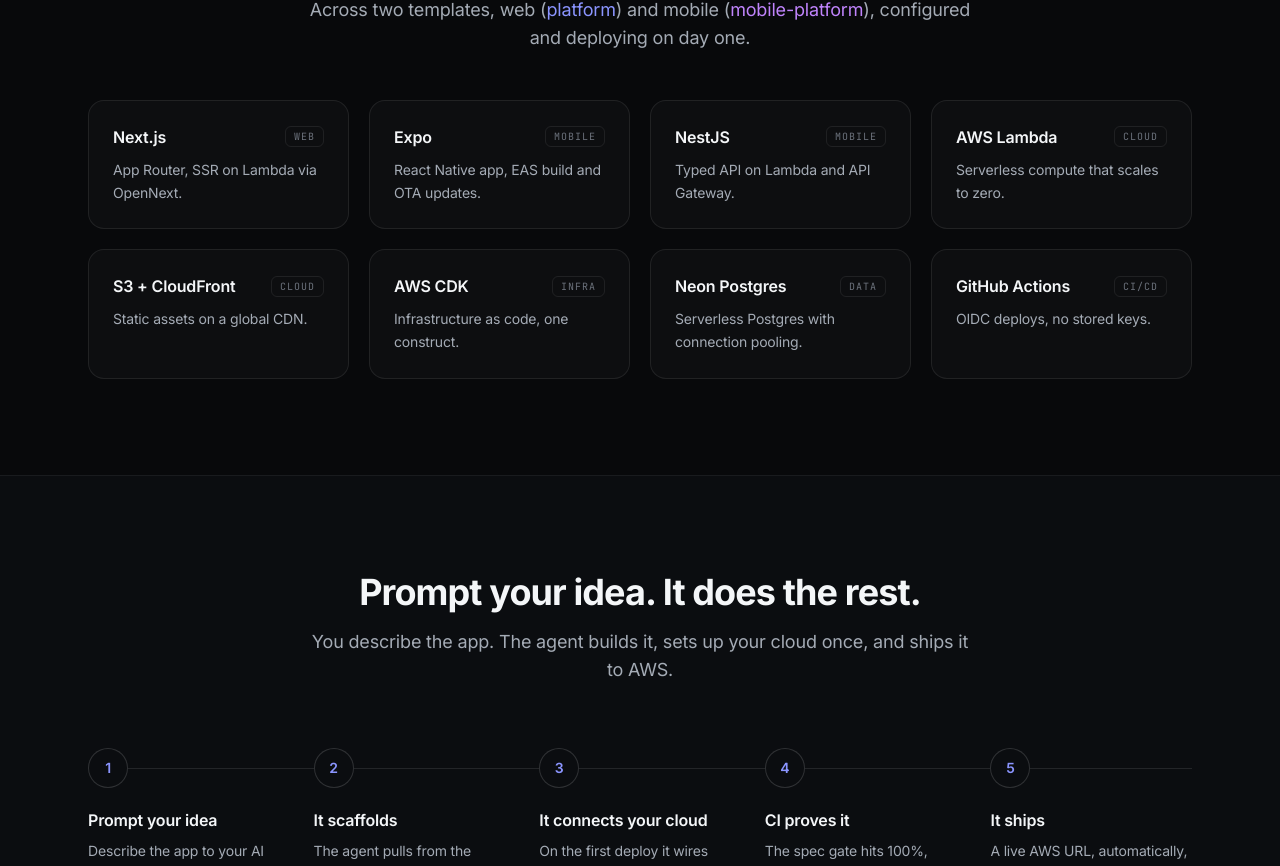
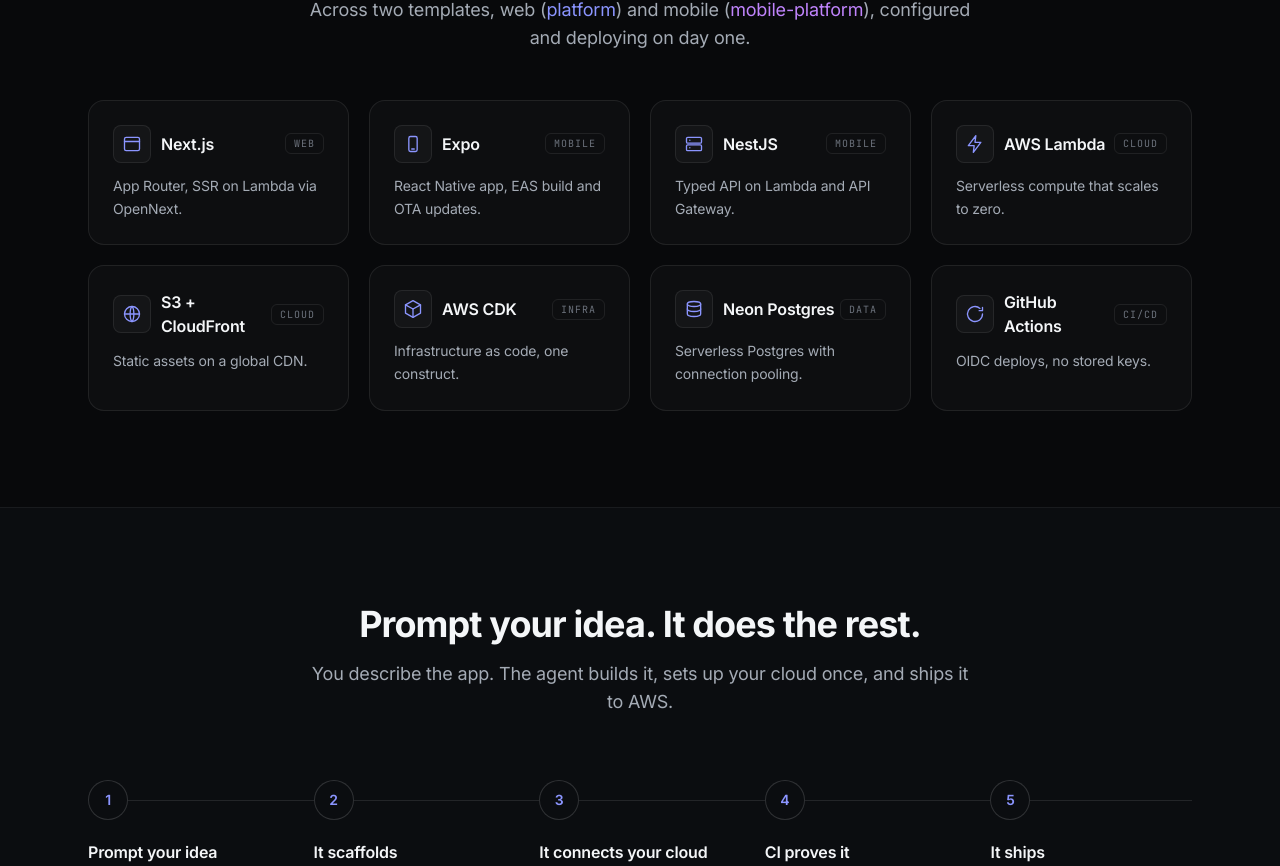
Before and after one commit to elleskay/platform-site, a Next.js app: page /platform-site/ in a window 1280 px wide. Shown: the part 2079-2945 px from the top of the page. Built offline with nearby package versions, Linux system fonts and the light colour scheme.

Commit message:
Stacks: add an icon to each technology card

```diff
--- a/app/page.tsx
+++ b/app/page.tsx
@@ -146,17 +146,31 @@
   );
 }
 
+function TechIcon({ name, className = "h-5 w-5" }: { name: string; className?: string }) {
+  const p: Record<string, React.ReactNode> = {
+    next: <><rect x="3" y="4" width="18" height="16" rx="2" /><path d="M3 9h18" /></>,
+    expo: <><rect x="7" y="3" width="10" height="18" rx="2" /><path d="M10.5 18h3" /></>,
+    nest: <><rect x="3" y="4" width="18" height="7" rx="1.5" /><rect x="3" y="13" width="18" height="7" rx="1.5" /><path d="M7 7.5h.01M7 16.5h.01" /></>,
+    lambda: <path d="M13 2L4 14h7l-1 8 9-12h-7l1-8z" />,
+    cdn: <><circle cx="12" cy="12" r="9" /><path d="M3 12h18" /><path d="M12 3c3 3 3 15 0 18M12 3c-3 3-3 15 0 18" /></>,
+    cdk: <><path d="M12 2l9 5-9 5-9-5 9-5z" /><path d="M3 7v10l9 5 9-5V7" /><path d="M12 12v10" /></>,
+    db: <><ellipse cx="12" cy="6" rx="8" ry="3" /><path d="M4 6v12c0 1.7 3.6 3 8 3s8-1.3 8-3V6" /><path d="M4 12c0 1.7 3.6 3 8 3s8-1.3 8-3" /></>,
+    actions: <><path d="M21 12a9 9 0 1 1-3-6.7" /><path d="M21 4v4h-4" /></>,
+  };
+  return <svg viewBox="0 0 24 24" className={className} fill="none" stroke="var(--color-accent)" strokeWidth="1.6" strokeLinecap="round" strokeLinejoin="round">{p[name]}</svg>;
+}
+
 /* Stacks: the technologies wired into the templates */
 function Stacks() {
-  const stacks: [string, string, string][] = [
-    ["Next.js", "Web", "App Router, SSR on Lambda via OpenNext."],
-    ["Expo", "Mobile", "React Native app, EAS build and OTA updates."],
-    ["NestJS", "Mobile", "Typed API on Lambda and API Gateway."],
-    ["AWS Lambda", "Cloud", "Serverless compute that scales to zero."],
-    ["S3 + CloudFront", "Cloud", "Static assets on a global CDN."],
-    ["AWS CDK", "Infra", "Infrastructure as code, one construct."],
-    ["Neon Postgres", "Data", "Serverless Postgres with connection pooling."],
-    ["GitHub Actions", "CI/CD", "OIDC deploys, no stored keys."],
+  const stacks: [string, string, string, string][] = [
+    ["Next.js", "Web", "App Router, SSR on Lambda via OpenNext.", "next"],
+    ["Expo", "Mobile", "React Native app, EAS build and OTA updates.", "expo"],
+    ["NestJS", "Mobile", "Typed API on Lambda and API Gateway.", "nest"],
+    ["AWS Lambda", "Cloud", "Serverless compute that scales to zero.", "lambda"],
+    ["S3 + CloudFront", "Cloud", "Static assets on a global CDN.", "cdn"],
+    ["AWS CDK", "Infra", "Infrastructure as code, one construct.", "cdk"],
+    ["Neon Postgres", "Data", "Serverless Postgres with connection pooling.", "db"],
+    ["GitHub Actions", "CI/CD", "OIDC deploys, no stored keys.", "actions"],
   ];
   return (
     <section id="stacks" className="border-t border-white/[0.06]">
@@ -166,13 +180,16 @@
           <p className="mt-4 text-lg text-[var(--color-muted)]">Across two templates, web (<a href={REPO} className="text-[var(--color-accent)] hover:underline">platform</a>) and mobile (<a href={MOBILE_REPO} className="text-[var(--color-violet)] hover:underline">mobile-platform</a>), configured and deploying on day one.</p>
         </div>
         <div className="mt-12 grid gap-5 sm:grid-cols-2 lg:grid-cols-4">
-          {stacks.map(([name, kind, note]) => (
+          {stacks.map(([name, kind, note, icon]) => (
             <div key={name} className="card card-hover p-6">
               <div className="flex items-center justify-between">
-                <span className="font-semibold">{name}</span>
+                <div className="flex items-center gap-2.5">
+                  <span className="inline-flex rounded-lg border border-white/[0.08] bg-white/[0.03] p-2"><TechIcon name={icon} /></span>
+                  <span className="font-semibold">{name}</span>
+                </div>
                 <span className="mono rounded-md border border-white/[0.08] px-2 py-0.5 text-[10px] uppercase tracking-[0.1em] text-[var(--color-faint)]">{kind}</span>
               </div>
-              <p className="mt-2.5 text-sm leading-relaxed text-[var(--color-muted)]">{note}</p>
+              <p className="mt-3 text-sm leading-relaxed text-[var(--color-muted)]">{note}</p>
             </div>
           ))}
         </div>
```
